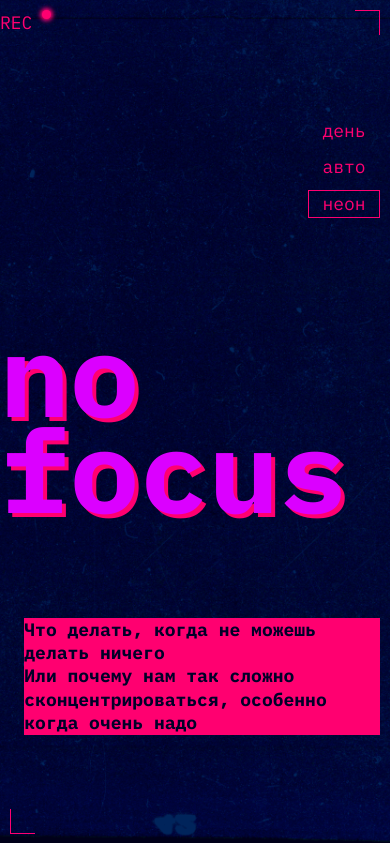
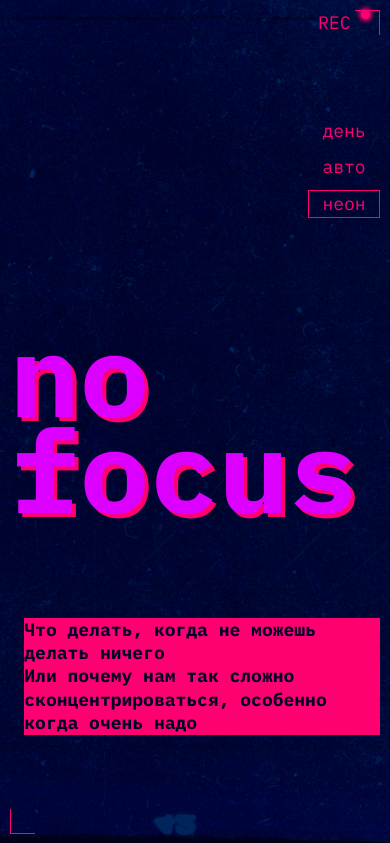
Before and after one commit to tr3n4bol/slozhno-sosredotochitsya-ad, a plain HTML site: page index.html in a window 390 px wide. Both pictures are taken after a click on the button "неон". Shown: the top 843 px of the page. Drawn offline with Linux system fonts and the light colour scheme.

Commit message:
huh, i was wrong.

```diff
--- a/styles/style.css
+++ b/styles/style.css
@@ -46,11 +46,7 @@
 .decoration_word {
   position: absolute;
   top: var(--relative-gap);
-  right: clamp(
-    38px,
-    calc(38px + (48px - 38px) * (100vw - 375px) / (768px - 375px)),
-    48px
-  );
+  right: clamp(38px, 20px + 5vw, 48px);
   color: var(--header-decoration-color);
   font-size: 18px;
   line-height: 25px;
@@ -110,7 +106,7 @@
   font-size: var(--grand-title-text-size);
   color: var(--header-title-text-color);
   text-shadow: var(--header-title-shadow);
-  margin-inline-start: clamp(0px, calc(10px * (768px - 100vw) / 393px), 10px);
+  margin-inline-start: clamp(0px, 20px - 2.5vw, 10px);
   line-height: 83%;
 }
 
```
Also changed, not shown: styles/globals.css (line endings or trailing spaces).
